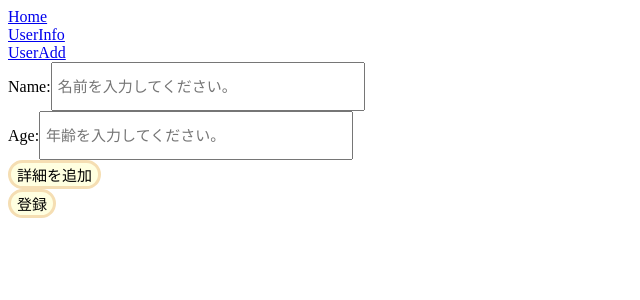
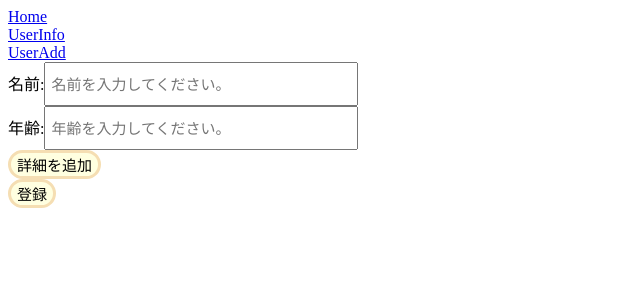
Before and after one commit to koyamal/gae-app, a React (Create React App) app in the folder client/: page /addUser in a window 1280 px wide. Shown: the top 300 px of the page, without its empty margins (0-640 px from the left). Built offline with nearby package versions, Linux system fonts and the light colour scheme.

Commit message:
ラベルの変更

```diff
--- a/client/src/components/atoms/Input.tsx
+++ b/client/src/components/atoms/Input.tsx
@@ -24,7 +24,7 @@ const styles = {
   inputContainer: {
   },
   inputBody: {
-    height: "35px",
+    height: "30px",
     width: "300px",
     fontSize: "15px",
     padding: "5px"
--- a/client/src/components/pages/UserAdd.tsx
+++ b/client/src/components/pages/UserAdd.tsx
@@ -105,7 +105,7 @@ const UserAdd: React.FC = () => {
     <div className="container">
       <div>
         <InputWithLabel
-          label='Name'
+          label='名前'
           type="text"
           placeholder='名前を入力してください。'
           onChangeEvent={setUserName}
@@ -113,7 +113,7 @@ const UserAdd: React.FC = () => {
       </div>
       <div>
         <InputWithLabel
-          label='Age'
+          label='年齢'
           type="number"
           placeholder='年齢を入力してください。'
           onChangeEvent={setUserAge}
@@ -125,7 +125,7 @@ const UserAdd: React.FC = () => {
           <div>
             <div>
               <InputWithLabel
-                label='country'
+                label='国籍'
                 type="text"
                 placeholder='国籍を入力してください。'
                 onChangeEvent={setUserCountry}
@@ -133,7 +133,7 @@ const UserAdd: React.FC = () => {
             </div>
             <div>
               <InputWithLabel
-                label='job'
+                label='仕事'
                 type="text"
                 placeholder='仕事を入力してください。'
                 onChangeEvent={setUserJob}
@@ -141,7 +141,7 @@ const UserAdd: React.FC = () => {
             </div>
             <div>
               <InputWithLabel
-                label='gender'
+                label='性別'
                 type="text"
                 placeholder='性別を入力してください。'
                 onChangeEvent={setUserGender}
@@ -149,7 +149,7 @@ const UserAdd: React.FC = () => {
             </div>
             <div>
               <InputWithLabel
-                label='email'
+                label='メールアドレス'
                 type="text"
                 placeholder='xxxx@example.com'
                 onChangeEvent={setUserEmail}
```
